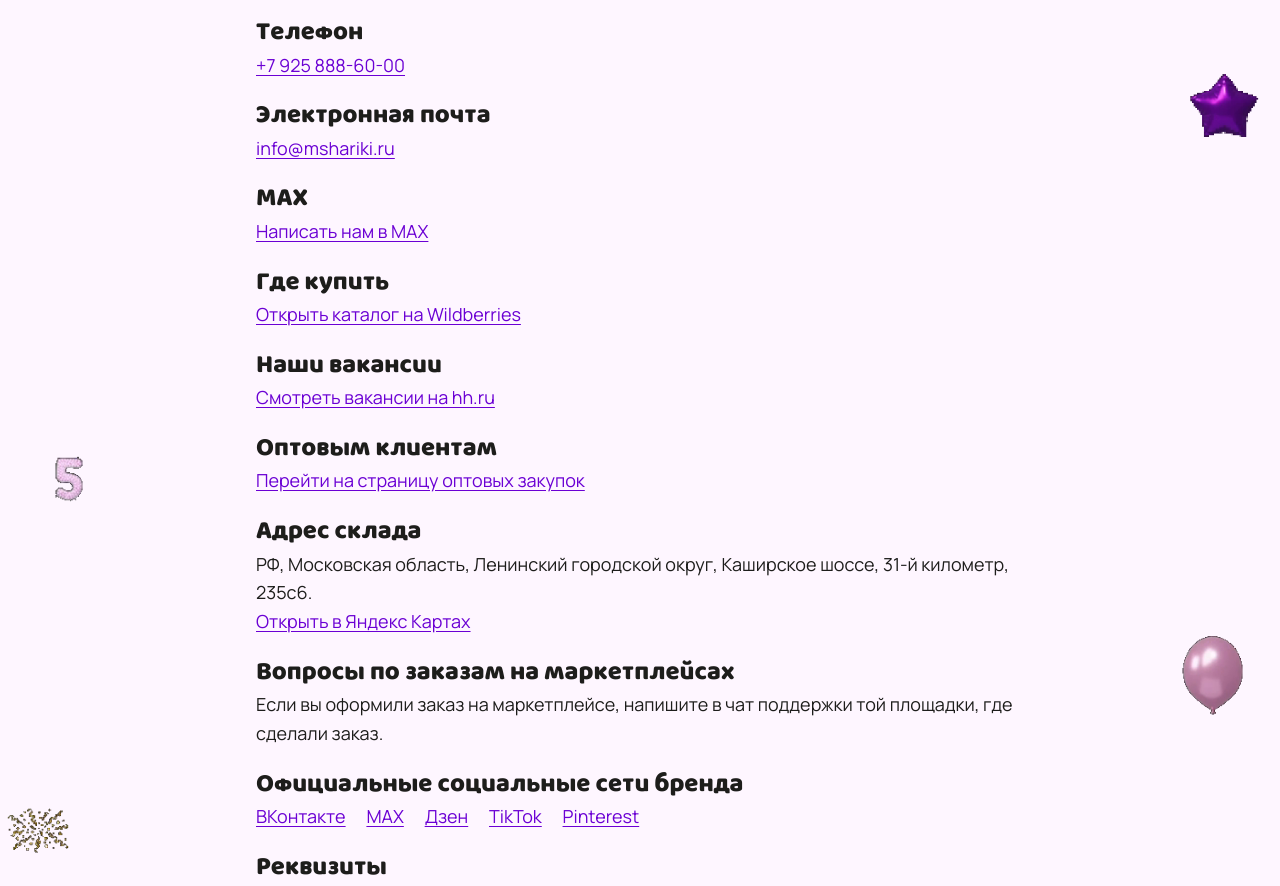
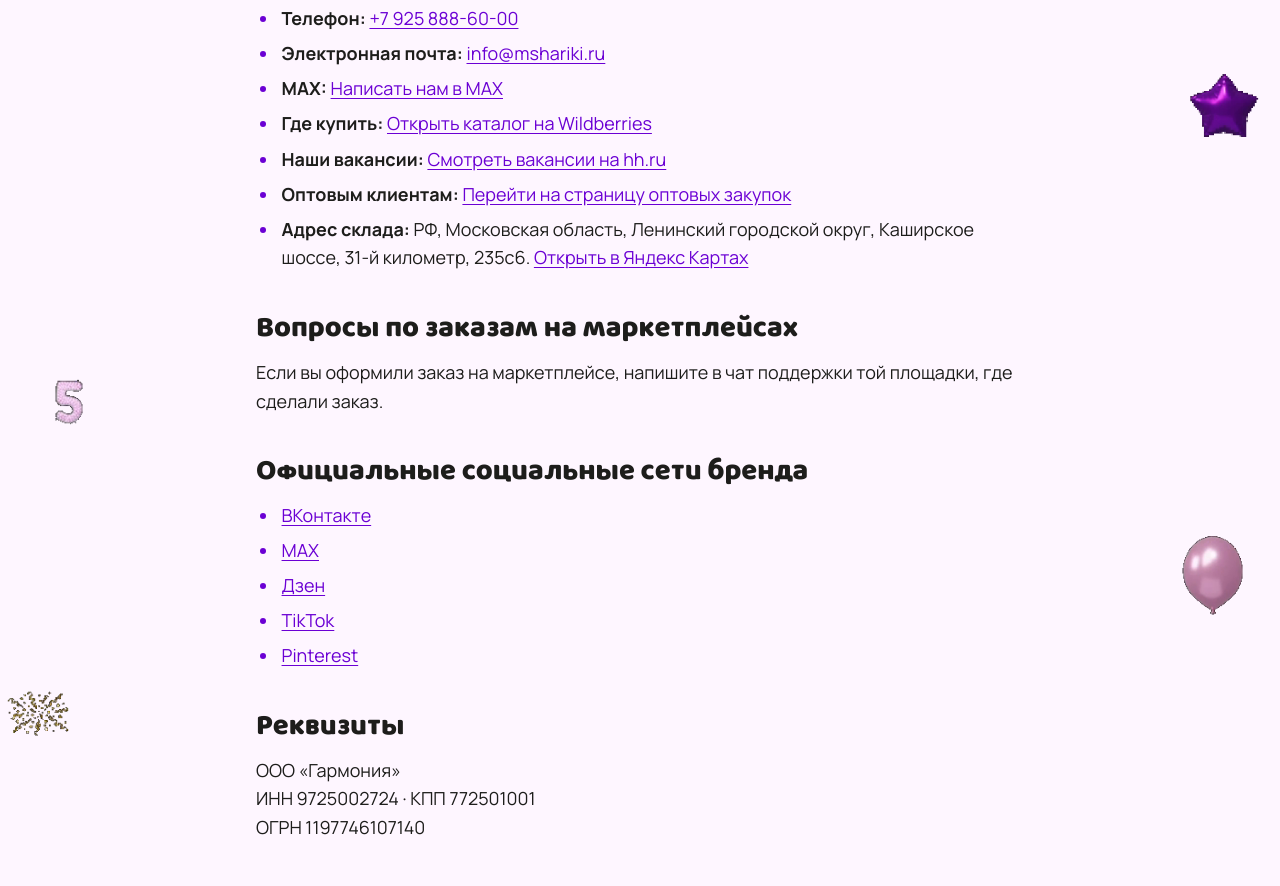
Before and after one commit to didigood0401/mishiny-shariki-demo, a plain HTML site: page kontakty.html in a window 1280 px wide. Shown: the part 320-1206 px from the top of the page. Drawn offline with Linux system fonts and the light colour scheme.

Commit message:
Сверить по видеореференсу фирменный знак и текстовый список контактов

```diff
--- a/kontakty.html
+++ b/kontakty.html
@@ -3,7 +3,7 @@
 <title>Контакты — Мишины шарики</title><meta name="robots" content="noindex">
 <link rel="preconnect" href="https://fonts.googleapis.com"><link rel="preconnect" href="https://fonts.gstatic.com" crossorigin>
 <link href="https://fonts.googleapis.com/css2?family=Manrope:wght@400;500;600;700;800&display=swap" rel="stylesheet">
-<link rel="stylesheet" href="styles.css"></head><body>
+<link rel="stylesheet" href="styles.css?v=brand-review"></head><body>
 <div class="demo-flag">Демо-макет редизайна для согласования · не опубликован</div>
 <header class="hdr" id="hdr"><div class="wrap">
 <a class="logo" href="index.html" aria-label="Мишины шарики — на главную"><img src="mishiny-shariki.svg" alt="Мишины шарики"></a>
@@ -13,18 +13,22 @@
 </div></header><main>
 <div class="wrap brand-backdrop"><div class="crumbs"><a href="index.html">Главная</a> / Контакты</div>
 <div class="page-head"><h1>Контакты</h1><p class="lead">Ответим на вопросы о продукции и сотрудничестве.</p></div>
-<dl class="contact-list">
-<dt>Телефон</dt><dd><a href="tel:+79258886000">+7 925 888-60-00</a></dd>
-<dt>Электронная почта</dt><dd><a href="mailto:info@mshariki.ru">info@mshariki.ru</a></dd>
-<dt>MAX</dt><dd><a href="https://max.ru/u/f9LHodD0cOLCOaXU0WAd0PNVzI9SR448RvfAEXOCIW4v3wh_Av6IUVL_Di0">Написать нам в MAX</a></dd>
-<dt>Где купить</dt><dd><a href="https://www.wildberries.ru/brands/mishiny-shariki">Открыть каталог на Wildberries</a></dd>
-<dt>Наши вакансии</dt><dd><a href="https://hh.ru/employer/10332983?hhtmFrom=vacancy&amp;tab=DESCRIPTION">Смотреть вакансии на hh.ru</a></dd>
-<dt>Оптовым клиентам</dt><dd><a href="optovym-klientam.html">Перейти на страницу оптовых закупок</a></dd>
-<dt>Адрес склада</dt><dd><p>РФ, Московская область, Ленинский городской округ, Каширское шоссе, 31-й километр, 235с6.</p><a href="https://yandex.ru/navi/org/mishiny_shariki/218148518369?si=qc6xx1685ekte7j0r8a49wp5cr">Открыть в Яндекс Картах</a></dd>
-<dt>Вопросы по заказам на маркетплейсах</dt><dd><p>Если вы оформили заказ на маркетплейсе, напишите в чат поддержки той площадки, где сделали заказ.</p></dd>
-<dt>Официальные социальные сети бренда</dt><dd><ul class="social-links"><li><a href="https://vk.com/mishinishariki">ВКонтакте</a></li><li><a href="https://max.ru/mishinishariki">MAX</a></li><li><a href="https://dzen.ru/mishinishariki">Дзен</a></li><li><a href="https://www.tiktok.com/@mishinishariki">TikTok</a></li><li><a href="https://ru.pinterest.com/mishinishariki/">Pinterest</a></li></ul></dd>
-<dt>Реквизиты</dt><dd><p>ООО «Гармония»<br>ИНН 9725002724 · КПП 772501001<br>ОГРН 1197746107140</p></dd>
-</dl></div></main><footer class="ftr"><div class="wrap">
+<div class="contact-copy">
+<ul class="contact-list">
+<li><strong>Телефон</strong> <a href="tel:+79258886000">+7 925 888-60-00</a></li>
+<li><strong>Электронная почта</strong> <a href="mailto:info@mshariki.ru">info@mshariki.ru</a></li>
+<li><strong>MAX</strong> <a href="https://max.ru/u/f9LHodD0cOLCOaXU0WAd0PNVzI9SR448RvfAEXOCIW4v3wh_Av6IUVL_Di0">Написать нам в MAX</a></li>
+<li><strong>Где купить</strong> <a href="https://www.wildberries.ru/brands/mishiny-shariki">Открыть каталог на Wildberries</a></li>
+<li><strong>Наши вакансии</strong> <a href="https://hh.ru/employer/10332983?hhtmFrom=vacancy&amp;tab=DESCRIPTION">Смотреть вакансии на hh.ru</a></li>
+<li><strong>Оптовым клиентам</strong> <a href="optovym-klientam.html">Перейти на страницу оптовых закупок</a></li>
+<li><strong>Адрес склада</strong> РФ, Московская область, Ленинский городской округ, Каширское шоссе, 31-й километр, 235с6. <a href="https://yandex.ru/navi/org/mishiny_shariki/218148518369?si=qc6xx1685ekte7j0r8a49wp5cr">Открыть в Яндекс Картах</a></li>
+</ul>
+<h2>Вопросы по заказам на маркетплейсах</h2>
+<p>Если вы оформили заказ на маркетплейсе, напишите в чат поддержки той площадки, где сделали заказ.</p>
+<h2>Официальные социальные сети бренда</h2>
+<ul><li><a href="https://vk.com/mishinishariki">ВКонтакте</a></li><li><a href="https://max.ru/mishinishariki">MAX</a></li><li><a href="https://dzen.ru/mishinishariki">Дзен</a></li><li><a href="https://www.tiktok.com/@mishinishariki">TikTok</a></li><li><a href="https://ru.pinterest.com/mishinishariki/">Pinterest</a></li></ul>
+<h2>Реквизиты</h2><p>ООО «Гармония»<br>ИНН 9725002724 · КПП 772501001<br>ОГРН 1197746107140</p>
+</div></div></main><footer class="ftr"><div class="wrap">
 <div class="ftr-grid">
  <div><a class="logo" href="index.html"><img src="mishiny-shariki.svg" alt="Мишины шарики"></a>
   <p>Товары для праздника: воздушные шары, фотозоны, декор и сервировка. Покупайте на Wildberries.</p>
--- a/styles.css
+++ b/styles.css
@@ -269,14 +269,16 @@ h1,h2{line-height:1.1}
 }
 
 
-.contact-list{max-width:48rem;margin:0 auto;padding:0;color:var(--ink)}
-.contact-list dt{font:400 clamp(21px,2vw,26px)/1.25 "Baloo Cyrillic","Manrope",sans-serif;margin:1.25rem 0 .15rem}
-.contact-list dd{margin:0;overflow-wrap:anywhere}
-.contact-list dd p{margin:0}
-.contact-list a{color:var(--violet);text-underline-offset:.18em}
-.social-links{display:flex;flex-wrap:wrap;gap:.45rem 1.3rem;padding:0;margin:0;list-style:none}
+.contact-copy{max-width:48rem;margin:0 auto;color:var(--ink);overflow-wrap:anywhere}
+.contact-copy ul{padding-left:1.3em;margin:.5rem 0 1.5rem}
+.contact-copy li{padding-left:.12em;margin:.35em 0}
+.contact-copy li::marker{color:var(--violet)}
+.contact-copy strong::after{content:":"}
+.contact-copy h2{margin:1.4em 0 .45em;font-size:clamp(22px,2.4vw,29px)}
+.contact-copy p{margin:0}
+.contact-copy a{color:var(--violet);text-underline-offset:.18em}
 .hero-brand{display:inline-flex;margin:0 auto 1rem}
-.hero-brand img{width:clamp(170px,21vw,310px);height:auto}
+.hero-brand img{width:auto;height:clamp(135px,13vw,178px);max-width:100%}
 .hero-content h1{font-size:clamp(30px,4vw,57px)}
 .hero-content p,.vid-panel .sec-head p,.band p{font-weight:700}
 .hero-content p{text-align:center;text-align-last:center;hyphens:manual}
```
Also changed, not shown: index.html (+2 -2 lines), mishiny-shariki-stacked.svg (added), 1 other file.
